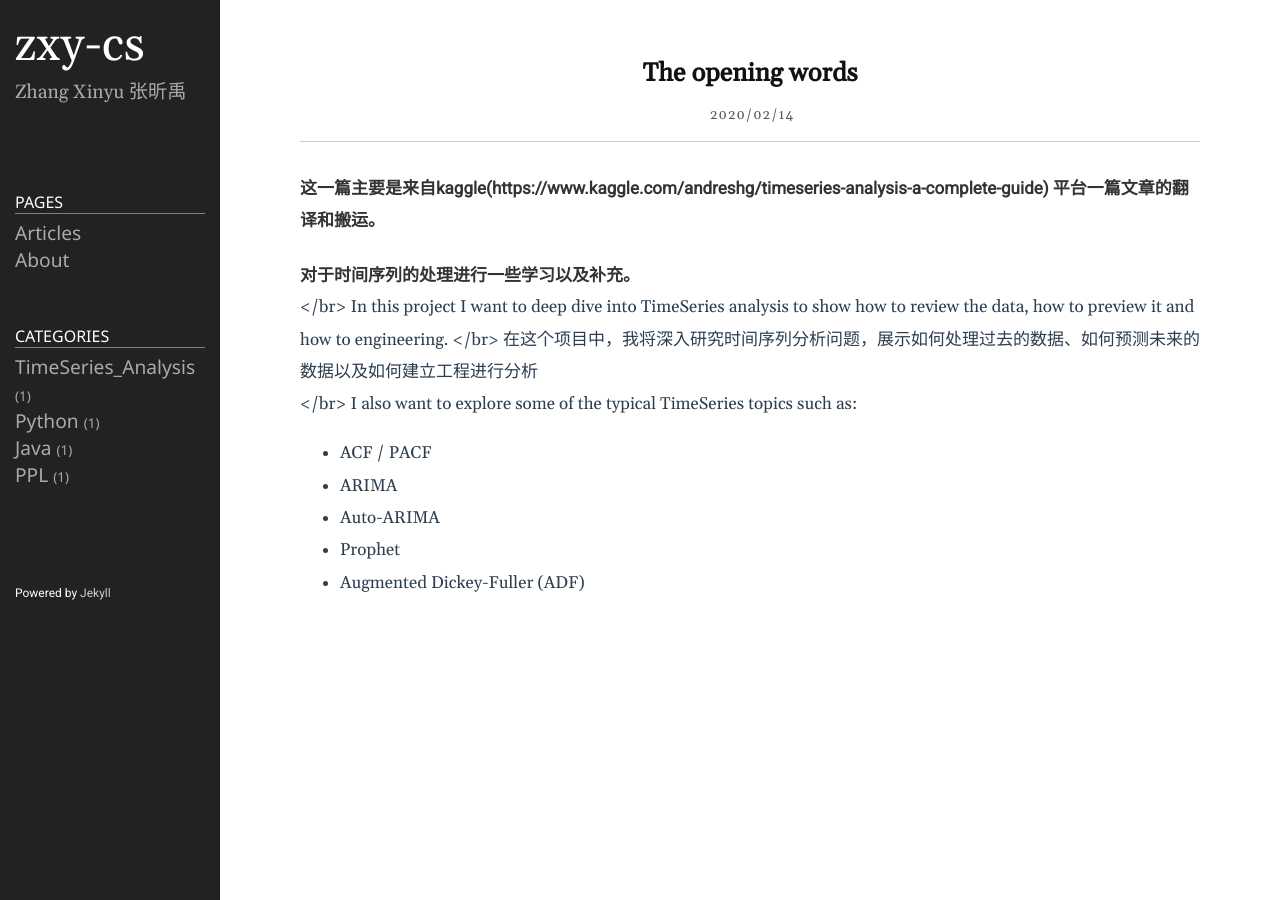
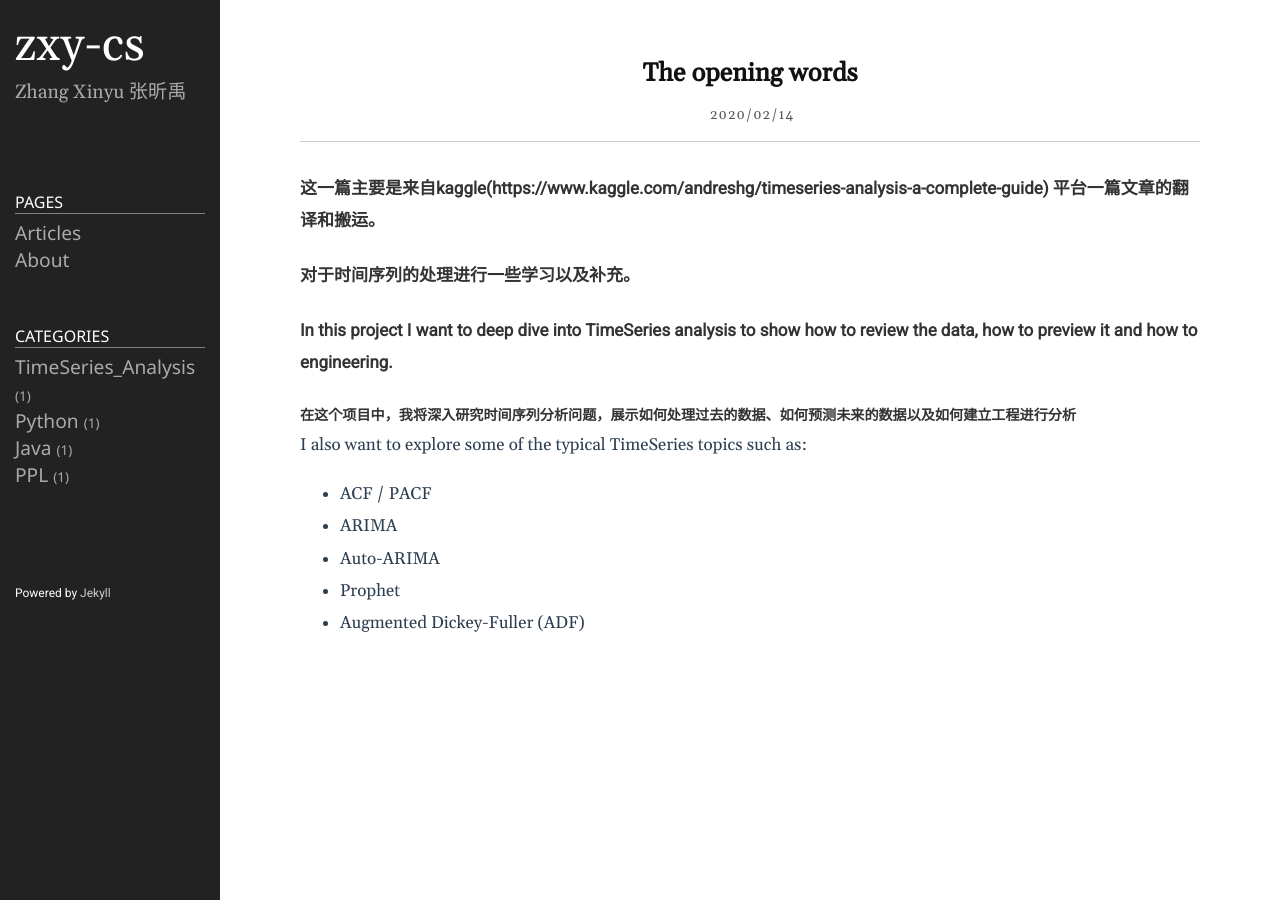
Before and after one commit to zxy-cs/zxy-cs.github.io, a Jekyll site: the page built from _posts/2020-02-14-TSA_the_opening_words.markdown, in a window 1280 px wide. Built offline with Jekyll 4.4.1, drawn with Linux system fonts in a browser that asks for light colours.

```diff
--- a/_posts/2020-02-14-TSA_the_opening_words.markdown
+++ b/_posts/2020-02-14-TSA_the_opening_words.markdown
@@ -7,10 +7,11 @@ category: TimeSeries_Analysis
 #### 这一篇主要是来自kaggle(https://www.kaggle.com/andreshg/timeseries-analysis-a-complete-guide) 平台一篇文章的翻译和搬运。
 #### 对于时间序列的处理进行一些学习以及补充。
 
-</br> In this project I want to deep dive into TimeSeries analysis to show how to review the data, how to preview it and how to engineering.
-</br> 在这个项目中，我将深入研究时间序列分析问题，展示如何处理过去的数据、如何预测未来的数据以及如何建立工程进行分析
+#### In this project I want to deep dive into TimeSeries analysis to show how to review the data, how to preview it and how to engineering.
+##### 在这个项目中，我将深入研究时间序列分析问题，展示如何处理过去的数据、如何预测未来的数据以及如何建立工程进行分析
 
-</br> I also want to explore some of the typical TimeSeries topics such as:
+I also want to explore some of the typical TimeSeries topics such as:
+
 * ACF / PACF
 * ARIMA
 * Auto-ARIMA
```
